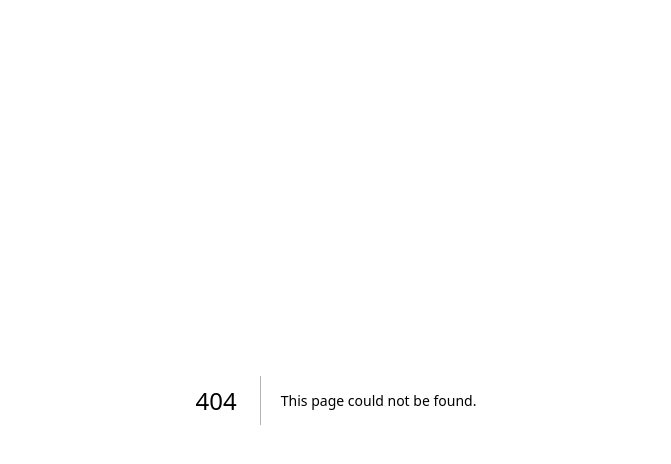
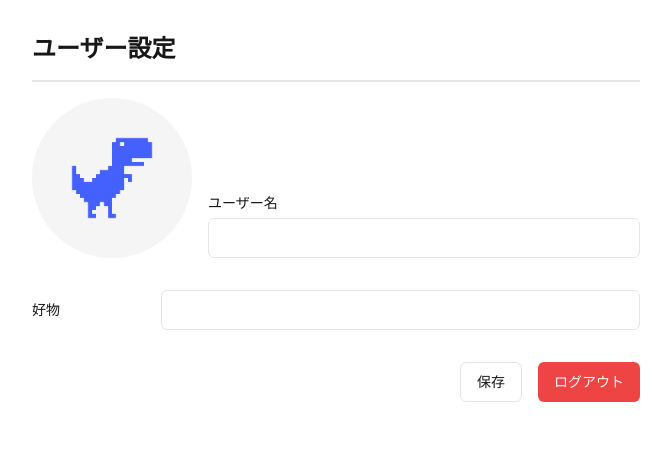
Before and after one commit to Tech-SummerCamp/tomonhun, a Next.js app: page /settings in a window 1280 px wide. Before the commit this address had no page. Shown: the top 464 px of the page, without its empty margins (304-975 px from the left). Built offline with nearby package versions, Linux system fonts and the light colour scheme.

Commit message:
ユーザ設定のページを追加

```diff
--- /dev/null
+++ b/src/app/settings/page.tsx
@@ -0,0 +1,33 @@
+import { Button } from '@/components/ui/button';
+import { Input } from '@/components/ui/input';
+import { Label } from '@/components/ui/label';
+
+export default function Page() {
+  return (
+    <div className='max-w-screen-sm mx-auto py-8 px-4 h-full'>
+      <h1 className='text-2xl font-bold pb-4 border-b-2'>ユーザー設定</h1>
+      <div className='flex items-end'>
+        <img
+          src='/yutotuy.png'
+          className='rounded-full w-24 h-24 sm:w-40 sm:h-40 mt-4'
+        />
+        <div className='flex-1 flex flex-col gap-2 ml-4'>
+          <Label htmlFor='userName'>ユーザー名</Label>
+          <Input id='userName' />
+        </div>
+      </div>
+
+      <div className='flex gap-4 mt-8'>
+        <Label className='flex-[calc(1/5)] my-auto' htmlFor='favorite'>
+          好物
+        </Label>
+        <Input className='flex-[calc(4/5)]' id='favorite' />
+      </div>
+
+      <div className='flex gap-4 mt-8 justify-end max-sm:flex-col max-sm:fixed max-sm:left-4 max-sm:right-4 max-sm:bottom-4'>
+        <Button variant='outline'>保存</Button>
+        <Button variant='destructive'>ログアウト</Button>
+      </div>
+    </div>
+  );
+}
--- a/src/components/bottom-bar.tsx
+++ b/src/components/bottom-bar.tsx
@@ -20,8 +20,10 @@ export function BottomBar() {
           <Link href='/shooting'>討伐</Link>
         </Button>
 
-        <Button variant='ghost' className='flex-1 py-8'>
-          <UserRound className='w-8 h-8' />
+        <Button variant='ghost' className='flex-1 py-8' asChild>
+          <Link href='/settings'>
+            <UserRound className='w-8 h-8' />
+          </Link>
         </Button>
       </div>
     </>
--- a/src/components/top-bar.tsx
+++ b/src/components/top-bar.tsx
@@ -18,8 +18,10 @@ export function TopBar() {
           <Inbox className='w-8 h-8' />
         </Link>
       </Button>
-      <Button variant='ghost' className='flex-1 py-8 mt-8'>
-        <UserRound className='w-8 h-8' />
+      <Button variant='ghost' className='flex-1 py-8 mt-8' asChild>
+        <Link href='/settings'>
+          <UserRound className='w-8 h-8' />
+        </Link>
       </Button>
     </div>
   );
```
